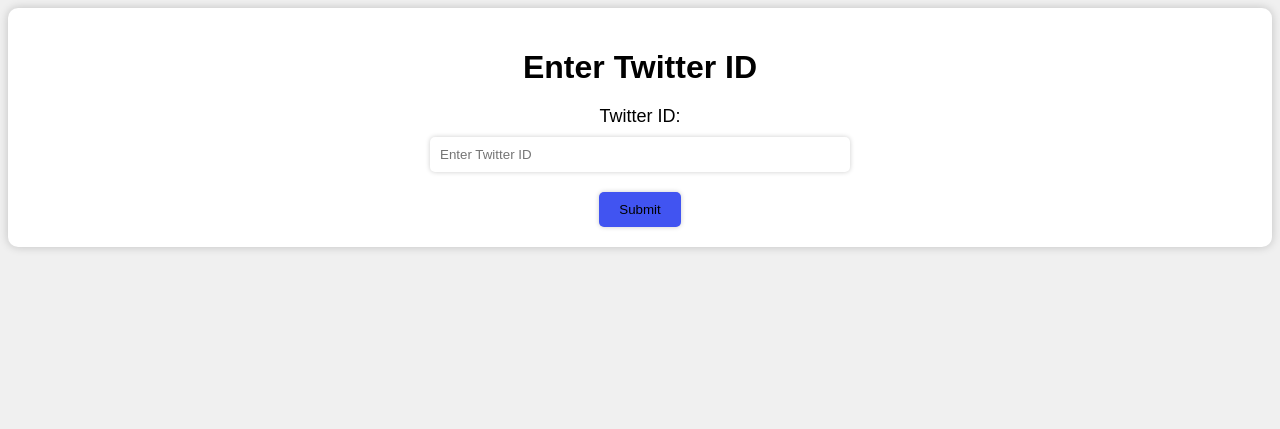
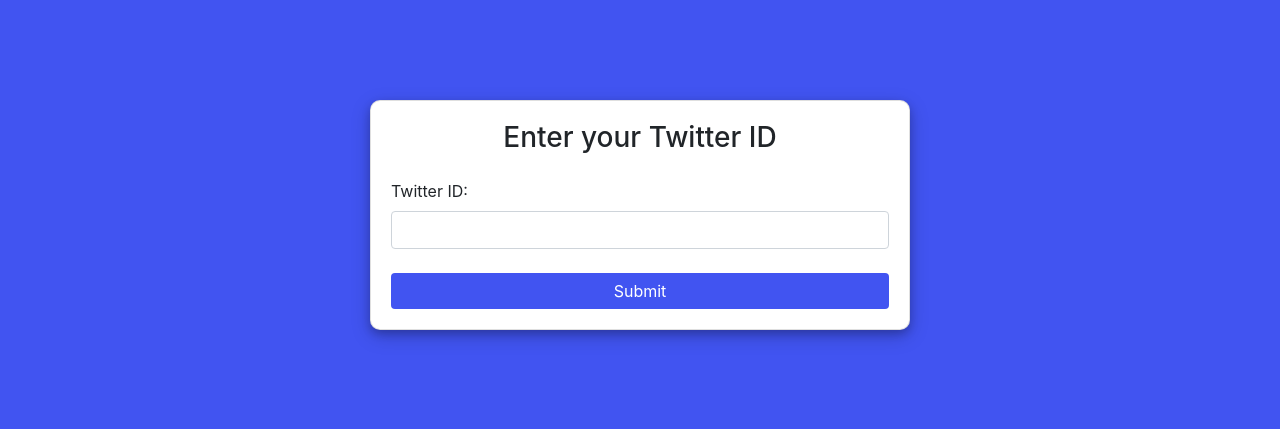
Before and after one commit to saurabhbhoir11/Personality-Type-Indicator-using-MBTI, a Flask app: page /getTweets in a window 1280 px wide. Shown: the top 429 px of the page. Run offline with Flask 2, Linux system fonts and the light colour scheme; some libraries are stand-ins or nearby versions.

Commit message:
updated the getTweets page

```diff
--- a/static/home.css
+++ b/static/home.css
@@ -1,55 +1,30 @@
 body {
-	background-color: #F0F0F0;
-	font-family: Arial, sans-serif;
-}
-
-.container {
-	margin: 0 auto;
+	background-color:#4154f1;
+;
+  }
+  .card {
+	background-color: #fff;
+	margin-top: 100px;
+	margin-bottom: 100px;
 	padding: 20px;
-	background-color: #FFFFFF;
 	border-radius: 10px;
-	box-shadow: 0px 0px 10px 0px rgba(0,0,0,0.2);
-}
-
-h1 {
-	text-align: center;
-	margin-bottom: 20px;
-}
-
-form {
-	display: flex;
-	flex-direction: column;
-	align-items: center;
-}
-
-label {
-	font-size: 18px;
-	margin-bottom: 10px;
-}
-
-input[type="text"] {
-	width: 100%;
-	max-width: 400px;
-	padding: 10px;
-	border-radius: 5px;
+	box-shadow: 0 4px 8px 0 rgba(0, 0, 0, 0.2), 0 6px 20px 0 rgba(0, 0, 0, 0.19);
+  }
+  .btn-primary {
+	background-color: #4154f1;
+;
 	border: none;
-	box-shadow: 0px 0px 5px 0px rgba(0,0,0,0.2);
-}
-
-input[type="submit"] {
+  }
+  .btn-primary:hover {
+	background-color: #012970;
+	color: #fff;
+  }
+  #twitterIdOutput {
+	display: none;
+  }
+  .output-text {
+	color: #fff;
+	font-weight: bold;
+	font-size: 20px;
 	margin-top: 20px;
-	padding: 10px 20px;
-	background-color: #4154f1;
-	color: #FFFFFF;
-	border: none;
-	border-radius: 5px;
-	box-shadow: 0px 0px 5px 0px rgba(0,0,0,0.2);
-	cursor: pointer;
-	color: black;
-    transition-duration: 0.4s;
-}
-
-input[type="submit"]:hover {
-	background-color: #0984e3;
-    color: white;
-}
+  }
--- a/templates/getTweets.html
+++ b/templates/getTweets.html
@@ -1,17 +1,36 @@
 <!DOCTYPE html>
-<html>
+<html lang="en">
 <head>
-	<title>Enter Twitter ID</title>
-	<link rel="stylesheet" type="text/css" href="{{ url_for('static', filename = 'home.css') }}">
+  <title>Twitter ID Input</title>
+  <meta charset="UTF-8">
+  <meta name="viewport" content="width=device-width, initial-scale=1">
+  <link rel="stylesheet" href="https://maxcdn.bootstrapcdn.com/bootstrap/4.5.2/css/bootstrap.min.css">
+  <script src="https://ajax.googleapis.com/ajax/libs/jquery/3.5.1/jquery.min.js"></script>
+  <script src="https://cdnjs.cloudflare.com/ajax/libs/popper.js/1.16.0/umd/popper.min.js"></script>
+  <script src="https://maxcdn.bootstrapcdn.com/bootstrap/4.5.2/js/bootstrap.min.js"></script>
+  <link rel="stylesheet" type="text/css" href="{{ url_for('static', filename = 'home.css') }}">
+
 </head>
 <body>
-	<div class="container">
-		<h1>Enter Twitter ID</h1>
-		<form action="" method="POST">
-			<label for="twitter_id">Twitter ID:</label>
-			<input type="text" name="twitter_id" placeholder="Enter Twitter ID">
-			<input type="submit" value="Submit">
-		</form>
-	</div>
+  <div class="container">
+    <div class="row">
+      <div class="col-md-6 mx-auto">
+        <div class="card">
+          <h3 class="text-center mb-4">Enter your Twitter ID</h3>
+          <form action="" method="POST">
+            <div class="form-group">
+              <label for="twitterId">Twitter ID:</label>
+              <input type="text" class="form-control" id="twitterId" name="twitter_id" required>
+            </div>
+            <button type="submit" class="btn btn-primary btn-block mt-4">Submit</button>
+          </form>
+          <div id="twitterIdOutput">
+            <p class="output-text">Your Twitter ID is:</p>
+            <p id="twitterIdValue" class="output-text"></p>
+          </div>
+        </div>
+      </div>
+    </div>
+  </div>
 </body>
 </html>
```
Also changed, not shown: templates/index.html (+12 -3 lines).
